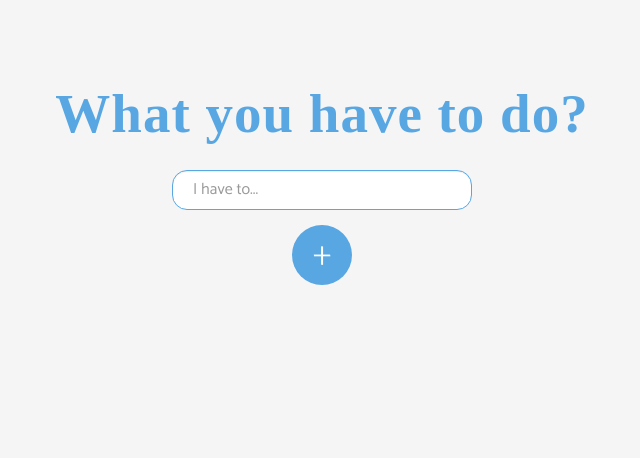
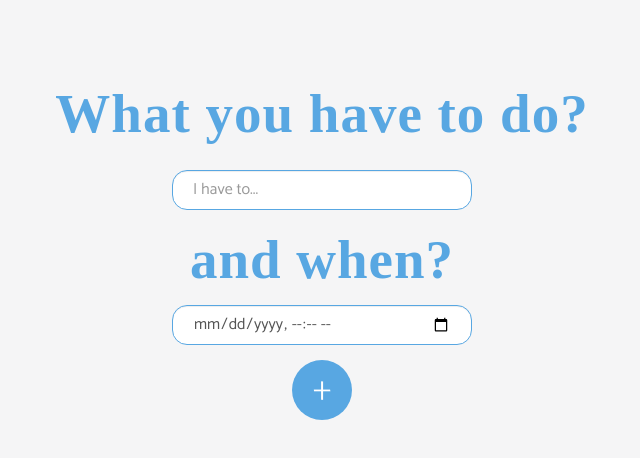
Before and after one commit to jelenamanot/to-do, a React (Create React App) app: page / in a window 1280 px wide. Shown: the top 458 px of the page, without its empty margins (318-958 px from the left). Built offline with nearby package versions, Linux system fonts and the light colour scheme; a web font is replaced by a local one.

Commit message:
Adding DATE functionality

```diff
--- a/src/actions/index.js
+++ b/src/actions/index.js
@@ -1,10 +1,11 @@
 import { ADD_TODO, DELETE_TODO, CLEAR_TODOS } from '../constants';
 
 // ------ ADD TO DO  ------
-export const addToDo = (text) => {
+export const addToDo = (text, dueDate) => {
   const action = {
     type: ADD_TODO,
-    text
+    text,
+    dueDate
   }
   return action;
 }
--- a/src/components/App.js
+++ b/src/components/App.js
@@ -2,24 +2,26 @@ import React, { Component } from 'react';
 import { connect } from 'react-redux';
 import { addToDo, deleteToDo, clearToDos } from '../actions';
 
+import moment from 'moment';
 
 class App extends Component {
 
   constructor(props) {
     super(props);
     this.state = {
-      text: ''
+      text: '',
+      dueDate: ''
     }
   }
 
 
   // -------- actions/index.js --------
   addToDo() {
-    if(this.state.text === '') {
+    if(this.state.text === '' || this.state.dueDate === '') {
       alert('Please fill in the form completely.')
     }
     else {
-      this.props.addToDo(this.state.text);
+      this.props.addToDo(this.state.text, this.state.dueDate);
       document.getElementById('main-input').value = '';
     }
   }
@@ -41,7 +43,8 @@ class App extends Component {
             <li key={todo.id} className="list-group-item li-todo">
 
               <div className="list-item">
-                {todo.text}
+                <p>{todo.text}</p>
+                <div><em>{moment(new Date(todo.dueDate)).fromNow()}</em></div>
               </div>
 
               <div
@@ -90,6 +93,12 @@ class App extends Component {
                 }
               }
             />
+            <h3>and when? </h3>
+            <input
+              className="form-control input-style"
+              type="datetime-local"
+              onChange = { event => this.setState({ dueDate: event.target.value })}
+            />
           </div>
 
           <button
--- a/src/reducers/index.js
+++ b/src/reducers/index.js
@@ -3,6 +3,7 @@ import { ADD_TODO, DELETE_TODO, CLEAR_TODOS } from '../constants';
 const todo = (action) => {
   return {
     text: action.text,
+    dueDate: action.dueDate,
     id: Math.random()
   }
 }
```
